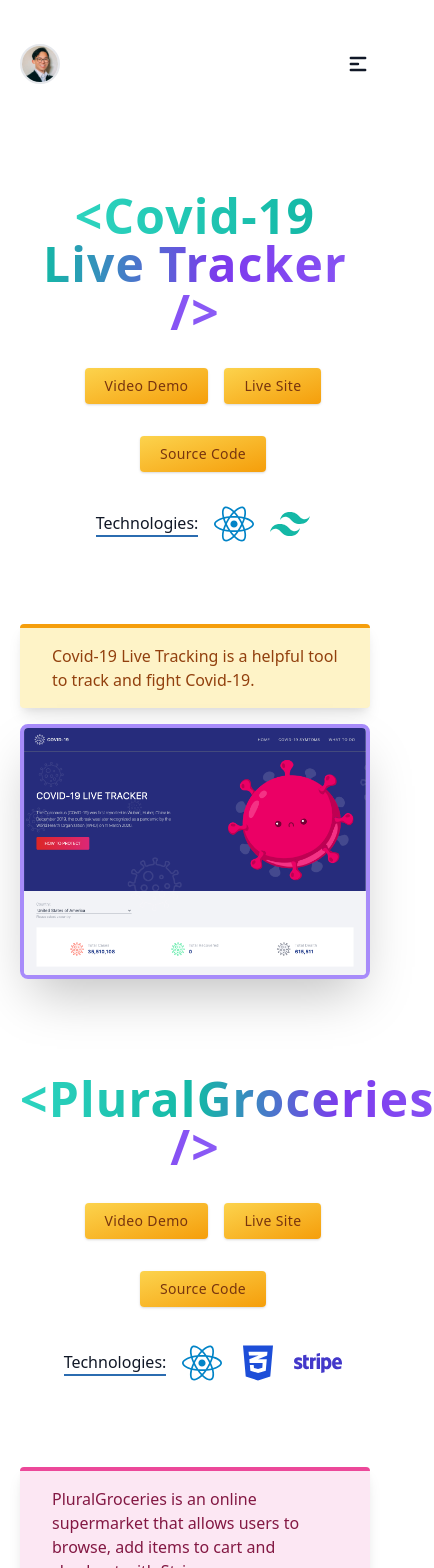
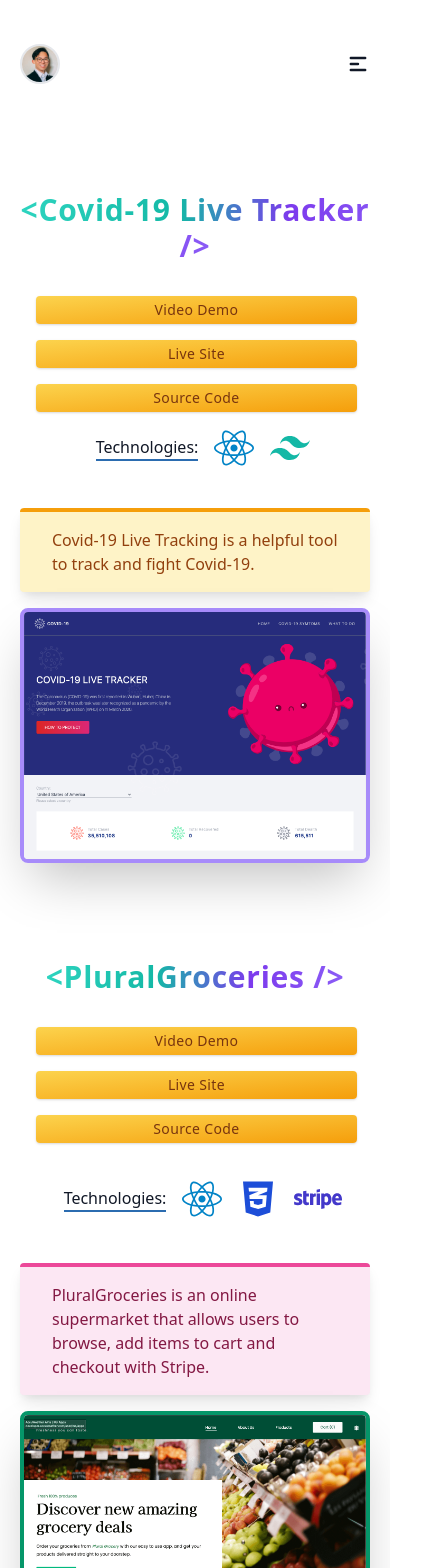
Before and after one commit to sonhoang95/personal-portfolio-v1, a React (Create React App) app: page /portfolio in a window 390 px wide. Shown: the top 1568 px of the page, 434 px wide, since content can reach past the window. Built offline with nearby package versions, Linux system fonts and the light colour scheme.

Commit message:
fix typo in about page and mobile responsive issue

```diff
--- a/src/components/Covid19Tracker.js
+++ b/src/components/Covid19Tracker.js
@@ -5,10 +5,10 @@ import covid19tracker from "../images/covid19-demo-1.png"
 
 export default function Covid19Tracker() {
   return (
-    <div className="space-y-20 mb-24">
+    <div className="space-y-10 mb-24">
       <div className="text-center space-x-4 capitalize">
         {/* <!-- heading --> */}
-        <h1 class="mb-8 text-5xl lg:text-6xl font-extrabold tracking-wide">
+        <h1 class="mb-8 text-3xl lg:text-6xl font-extrabold tracking-wide">
           <span
             class="
                 text-transparent
@@ -28,16 +28,17 @@ export default function Covid19Tracker() {
                 to-purple-500
               "
           >
-            Live Tracker />
+            {`Live Tracker />`}
           </span>
         </h1>
+        <div className="flex flex-col lg:flex-row w-11/12 lg:w-full mx-auto">
           <a
             className="
           text-sm lg:text-base
               inline-block
-     mb-8
+     mb-4 lg:mb-8
 
-             px-5 py-2
+             px-3 lg:px-5 py-1 lg:py-2
               rounded
               bg-gradient-to-br
               from-yellow-300
@@ -62,9 +63,9 @@ export default function Covid19Tracker() {
             className="
           text-sm lg:text-base
               inline-block
-     mb-8
+     mb-4 lg:mb-8
 
-             px-5 py-2
+     px-3 lg:px-5 py-1 lg:py-2
               rounded
               bg-gradient-to-br
               from-yellow-300
@@ -89,9 +90,9 @@ export default function Covid19Tracker() {
             className="
           text-sm lg:text-base
               inline-block
-     mb-8
+     mb-4 lg:mb-8
 
-             px-5 py-2
+     px-3 lg:px-5 py-1 lg:py-2
               rounded
               bg-gradient-to-br
               from-yellow-300
@@ -112,6 +113,7 @@ export default function Covid19Tracker() {
           >
             source code
           </a>
+        </div>
         <div className="flex gap-4 justify-center items-center">
           <p className="border-b-2 border-accent">technologies:</p>
           <FaReact className="w-10 h-10 text-sky-600 dark:text-sky-400" />
--- a/src/components/Links.js
+++ b/src/components/Links.js
@@ -10,10 +10,10 @@ import {
 export default function Links() {
   return (
     <div className="flex flex-col-reverse lg:flex-row justify-center items-center lg:justify-between lg:items-end w-3/4 mx-auto lg:w-full ">
-      <p className="text-xs font-light tracking-widest opacity-80">
+      <p className="text-xs font-light text-center lg:text-left tracking-widest opacity-80">
         © 2020 - 2021 Son Nguyen. All Rights Reserved.
       </p>
-      <div className="space-x-6 uppercase">
+      <div className="lg:space-x-6 uppercase">
         <NavLink
           className="hidden lg:inline-block text-sm tracking-wider font-semibold hover:text-accent"
           activeClassName="text-accent"
@@ -36,7 +36,7 @@ export default function Links() {
         >
           Portfolio
         </NavLink>
-        <div className="flex items-center gap-6 justify-end mt-0  mb-8 lg:mb-0 lg:mt-8">
+        <div className="flex items-center gap-6 justify-center lg:justify-end mt-0  mb-8 lg:mb-0 lg:mt-8">
           <a
             href="https://github.com/sonhoang95"
             target="_blank"
--- a/src/components/PluralGroceries.js
+++ b/src/components/PluralGroceries.js
@@ -4,10 +4,10 @@ import pluralgroceries from "../images/plural-demo.png"
 
 export default function PluralGroceries() {
   return (
-    <div className="space-y-20">
+    <div className="space-y-10">
       <div className="text-center space-x-4 capitalize">
         {/* <!-- heading --> */}
-        <h1 class="mb-8 text-5xl lg:text-6xl font-extrabold tracking-wide">
+        <h1 class="mb-8 text-3xl lg:text-6xl font-extrabold tracking-wide">
           <span
             class="
                 text-transparent
@@ -27,16 +27,17 @@ export default function PluralGroceries() {
                 to-purple-500
               "
           >
-            Groceries />
+            {`Groceries />`}
           </span>
         </h1>
+        <div className="flex flex-col lg:flex-row w-11/12 lg:w-full mx-auto">
           <a
             className="
           text-sm lg:text-base
               inline-block
-     mb-8
+     mb-4 lg:mb-8
 
-             px-5 py-2
+             px-3 lg:px-5 py-1 lg:py-2
               rounded
               bg-gradient-to-br
               from-yellow-300
@@ -61,9 +62,9 @@ export default function PluralGroceries() {
             className="
           text-sm lg:text-base
               inline-block
-     mb-8
+     mb-4 lg:mb-8
 
-             px-5 py-2
+     px-3 lg:px-5 py-1 lg:py-2
               rounded
               bg-gradient-to-br
               from-yellow-300
@@ -88,9 +89,9 @@ export default function PluralGroceries() {
             className="
           text-sm lg:text-base
               inline-block
-     mb-8
+     mb-8 lg:mb-8
 
-             px-5 py-2
+     px-3 lg:px-5 py-1 lg:py-2
               rounded
               bg-gradient-to-br
               from-yellow-300
@@ -111,6 +112,7 @@ export default function PluralGroceries() {
           >
             source code
           </a>
+        </div>
         <div className="flex gap-4 justify-center items-center">
           <p className="border-b-2 border-accent">technologies:</p>
           <FaReact className="w-10 h-10 text-sky-600 dark:text-sky-400" />
@@ -121,8 +123,8 @@ export default function PluralGroceries() {
       <div className="relative space-y-4 lg:space-y-0">
         <p
           className="   lg:absolute
-                top-0
-                right-0
+                lg:top-0
+                lg:right-0
                 lg:transform
                 lg:translate-x-4
                 lg:-translate-y-4
--- a/src/pages/About.js
+++ b/src/pages/About.js
@@ -15,7 +15,7 @@ export default function About({ title }) {
         <header>
           <Header />
         </header>
-        <main className="container flew-grow max-w-screen-lg px-5 pb-32 m-auto mt-16 sm:px-12 md:px-20">
+        <main className="container flew-grow max-w-screen-lg px-5 pb-32 mx-auto mt-16 sm:px-12 md:px-20">
           <Main />
         </main>
         <footer>
--- a/src/pages/Content.js
+++ b/src/pages/Content.js
@@ -10,7 +10,7 @@ export default function Content() {
           <h2 className="text-2xl lg:text-3xl font-bold text-accent mb-8">
             A Purpose
           </h2>
-          <p>
+          <p className="text-sm">
             I made this website because I want to not only solidify my{" "}
             <span className="font-bold text-primary">
               web development skills with
@@ -23,18 +23,18 @@ export default function Content() {
               </span>
             </span>
           </p>
-          <p>
+          <p className="text-sm">
             I really got to apply everything I have learned in this website,
             from planning, designing, developing, launching to maintaining. My
             goal with this site (and journal) is to continue learning web
-            development and learn publicly. For sure, there are other things
+            development and learn publicity. For sure, there are other things
             that I have yet to encounter, but I’m ready{" "}
             <strong className="text-teal-500 italic">
               to learn, continue to challenge myself, and do interesting things
               that matter.
             </strong>{" "}
           </p>
-          <p>
+          <p className="text-sm">
             This also serves a motivation for me to continue making projects
             because now I finally have a place to showcase them and share my
             learning process with everyone.
@@ -47,7 +47,7 @@ export default function Content() {
             What Else?
           </h2>
 
-          <p>
+          <p className="text-sm">
             When I’m not programming , I endlessly browse{" "}
             <a
               className="text-blue-500 hover:underline hover:text-blue-400"
--- a/src/pages/Main.js
+++ b/src/pages/Main.js
@@ -8,7 +8,7 @@ export default function Main() {
   return (
     <>
       <div className=" flex flex-col items-center w-11/12 ">
-        <div className="text-lg space-y-12 text-secondary dark:text-gray-400 leading-relaxed">
+        <div className="text-lg space-y-12 text-secondary dark:text-gray-400 leading-relaxed mx-auto">
           <div className="mb-8">
             <Heading />
             <Quotes />
```
Lines whose indentation alone changed are shown as unchanged.
